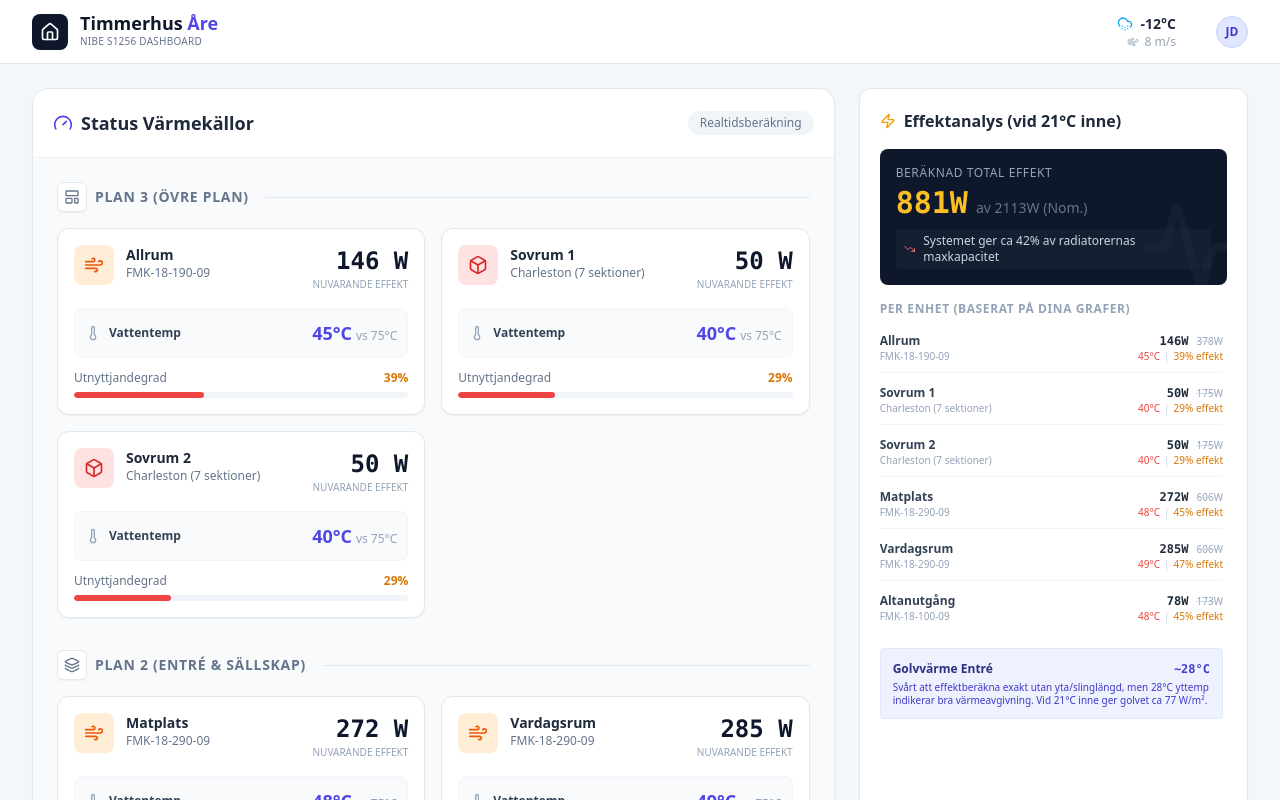
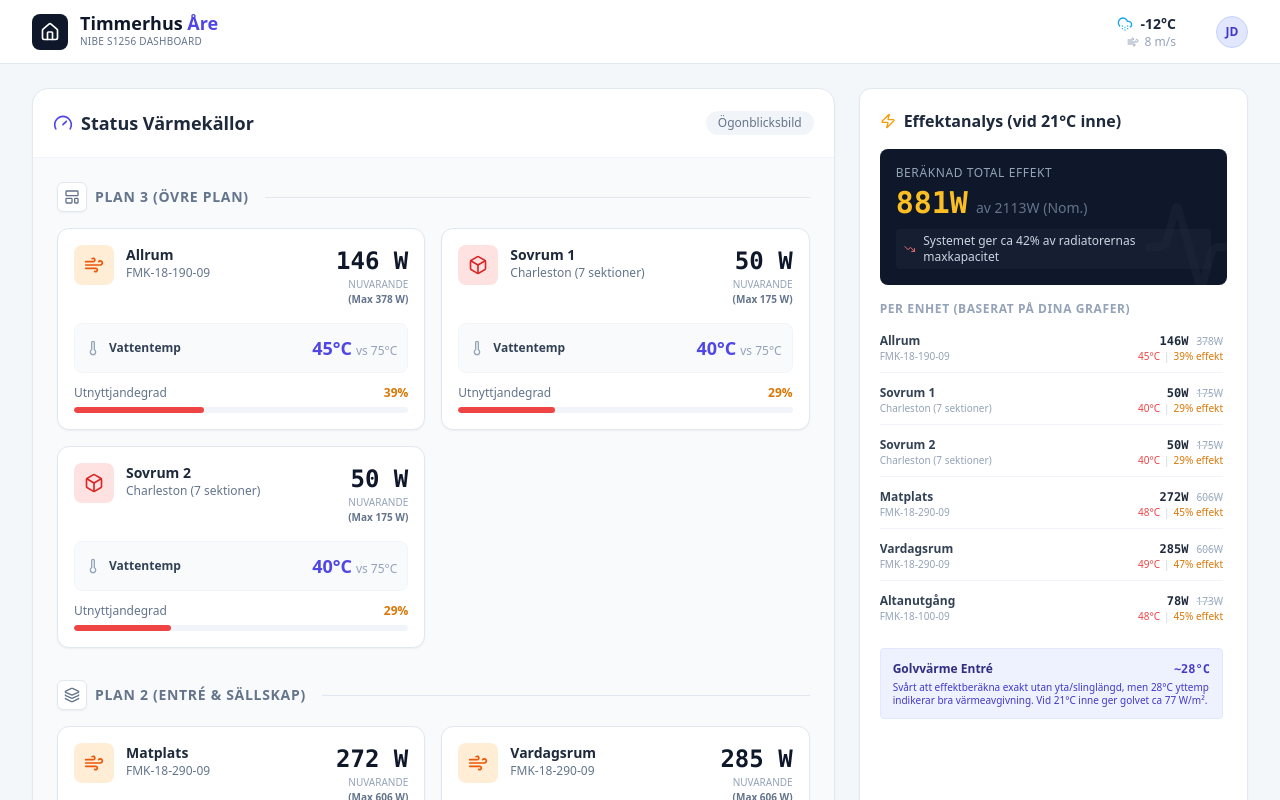
Before and after one commit to niclassoderbergs/nibe1256, a React (Vite) app: page / in a window 1280 px wide. Shown: the top 800 px of the page. Built offline with nearby package versions, Linux system fonts and the light colour scheme.

Commit message:
feat(EmitterOverview): Show max rated power
Display the maximum rated power for emitters alongside the current actual power. This provides more context for users monitoring system performance. The label for current power is also refined for clarity.

```diff
--- a/components/EmitterOverview.tsx
+++ b/components/EmitterOverview.tsx
@@ -65,7 +65,14 @@ export const EmitterOverview: React.FC = () => {
                     <div className="text-2xl font-bold font-mono text-slate-900">
                         {actual} W
                     </div>
-                    <div className="text-[10px] text-slate-400 uppercase font-medium">Nuvarande Effekt</div>
+                    <div className="flex flex-col items-end">
+                        <span className="text-[10px] text-slate-400 uppercase font-medium">Nuvarande</span>
+                        {rated > 0 && (
+                            <span className="text-[10px] text-slate-500 font-bold whitespace-nowrap">
+                                (Max {rated} W)
+                            </span>
+                        )}
+                    </div>
                 </div>
             </div>
 
@@ -115,7 +122,7 @@ export const EmitterOverview: React.FC = () => {
           Status Värmekällor
         </h2>
         <div className="text-xs text-slate-500 bg-slate-100 px-3 py-1 rounded-full">
-            Realtidsberäkning
+            Ögonblicksbild
         </div>
       </div>
 
```
